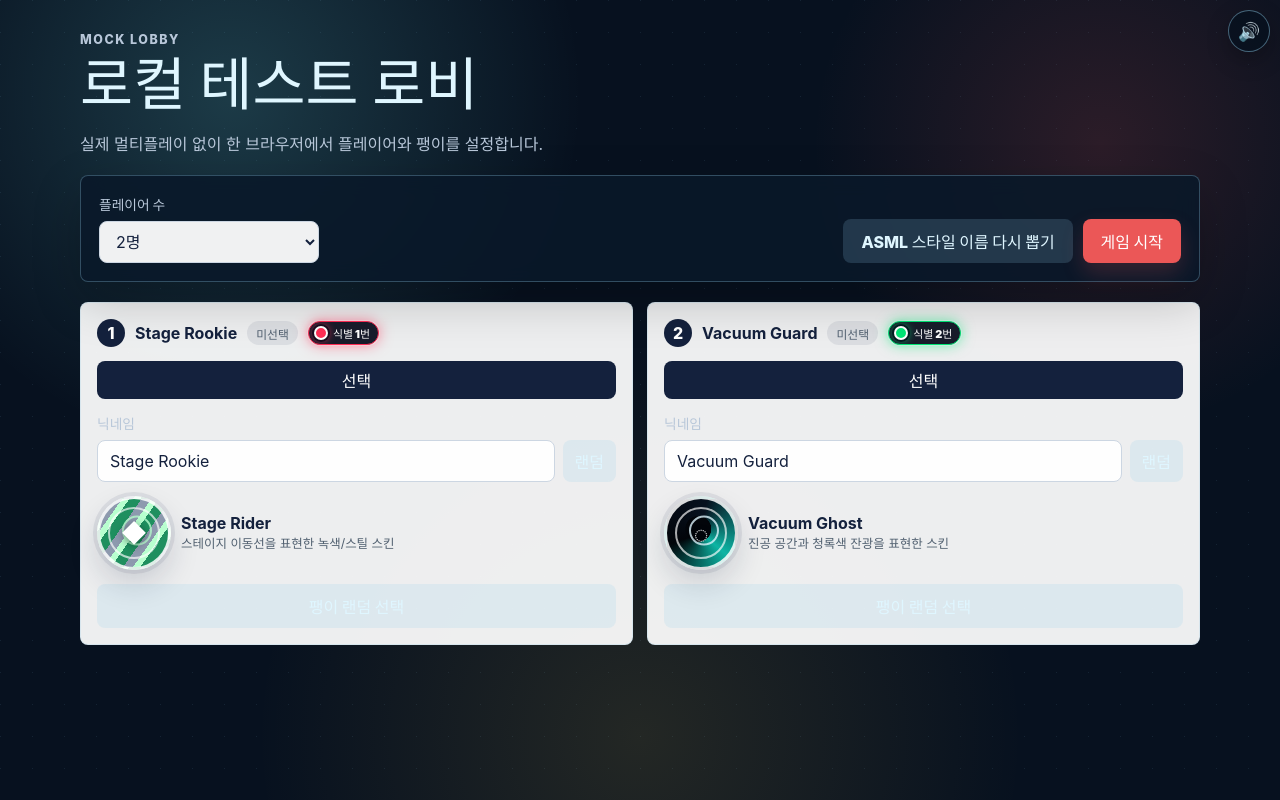
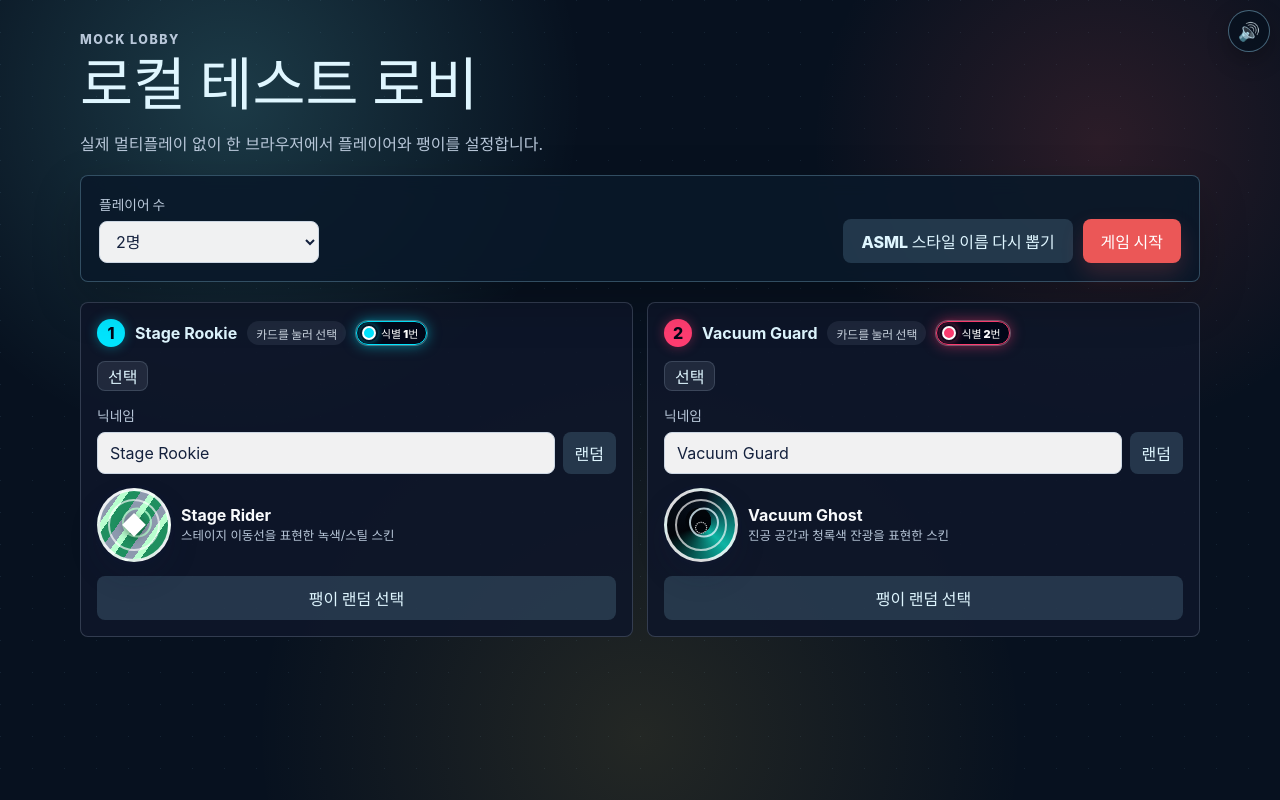
Before and after one commit to pjhm0730/topbot_blade_MVP, a React (Vite) app: page / in a window 1280 px wide. Both pictures are taken after a click on the button "로컬 테스트 시작". Built offline with nearby package versions, Linux system fonts and the light colour scheme.

Commit message:
Fix player identity order in mock lobby

```diff
--- a/src/components/MockLobbyScreen.tsx
+++ b/src/components/MockLobbyScreen.tsx
@@ -22,21 +22,15 @@ function createPlayer(index: number, existingNicknames: string[]): PlayerConfig
 }
 
 function normalizeSelectionOrders(players: PlayerConfig[]): PlayerConfig[] {
-  const selectedIds = players
-    .filter((player) => typeof player.selectionOrder === "number")
-    .sort((a, b) => (a.selectionOrder ?? 0) - (b.selectionOrder ?? 0))
-    .map((player) => player.id);
-
-  return players.map((player) => {
-    const selectedIndex = selectedIds.indexOf(player.id);
-    if (selectedIndex < 0) {
+  return players.map((player, index) => {
+    if (typeof player.selectionOrder !== "number") {
       const { selectionOrder: _selectionOrder, ...nextPlayer } = player;
       return nextPlayer;
     }
 
     return {
       ...player,
-      selectionOrder: selectedIndex + 1,
+      selectionOrder: index + 1,
     };
   });
 }
@@ -121,32 +115,32 @@ export function MockLobbyScreen({ players, onPlayersChange, onStartGame }: MockL
   };
 
   const togglePlayerSelection = (playerId: string) => {
-    const selectedPlayer = players.find((player) => player.id === playerId);
-    if (!selectedPlayer) {
+    const playerIndex = players.findIndex((player) => player.id === playerId);
+    if (playerIndex < 0) {
       return;
     }
 
-    if (selectedPlayer.selectionOrder) {
-      onPlayersChange(
-        normalizeSelectionOrders(
-          players.map((player) =>
-            player.id === playerId
-              ? {
-                  ...player,
-                  selectionOrder: undefined,
-                }
-              : player,
-          ),
-        ),
-      );
-      return;
-    }
+    const selectedPlayer = players[playerIndex];
 
-    const nextOrder =
-      players.reduce((maxOrder, player) => Math.max(maxOrder, player.selectionOrder ?? 0), 0) + 1;
-    updatePlayer(playerId, {
-      selectionOrder: nextOrder,
-    });
+    onPlayersChange(
+      normalizeSelectionOrders(
+        players.map((player, index) => {
+          if (player.id !== playerId) {
+            return player;
+          }
+
+          if (typeof selectedPlayer.selectionOrder === "number") {
+            const { selectionOrder: _selectionOrder, ...nextPlayer } = player;
+            return nextPlayer;
+          }
+
+          return {
+            ...player,
+            selectionOrder: index + 1,
+          };
+        }),
+      ),
+    );
   };
 
   return (
@@ -186,20 +180,30 @@ export function MockLobbyScreen({ players, onPlayersChange, onStartGame }: MockL
           const isSelected = typeof player.selectionOrder === "number";
           const identityAssignment = identityByPlayerId.get(player.id);
           const identityColor = identityAssignment?.identityColor ?? "#f8fafc";
-          const identityOrder = identityAssignment?.selectionOrder ?? index + 1;
+          const identityOrder = identityAssignment?.identityOrder ?? index + 1;
 
           return (
-            <article className={`player-card ${isSelected ? "is-picked-player-card" : ""}`} key={player.id}>
+            <article
+              className={`player-card ${isSelected ? "is-picked-player-card player-card--selected" : ""}`}
+              key={player.id}
+              role="button"
+              tabIndex={0}
+              style={{ "--identity-color": identityColor } as CSSProperties}
+              onClick={() => togglePlayerSelection(player.id)}
+              onKeyDown={(event) => {
+                if (event.key === "Enter" || event.key === " ") {
+                  event.preventDefault();
+                  togglePlayerSelection(player.id);
+                }
+              }}
+            >
               <div className="player-card-header">
                 <span className="player-number">{index + 1}</span>
                 <strong>{player.nickname || `플레이어 ${index + 1}`}</strong>
-                <span className={`selection-order-badge ${isSelected ? "is-picked" : ""}`}>
-                  {isSelected ? `${player.selectionOrder}번` : "미선택"}
+                <span className={`selection-order-badge selection-badge ${isSelected ? "is-picked" : ""}`}>
+                  {isSelected ? `${identityOrder}번 선택됨` : "카드를 눌러 선택"}
                 </span>
-                <span
-                  className="player-identity-chip"
-                  style={{ "--identity-color": identityColor } as CSSProperties}
-                >
+                <span className="player-identity-chip">
                   <span className="player-identity-swatch" />
                   식별 {identityOrder}번
                 </span>
@@ -207,25 +211,47 @@ export function MockLobbyScreen({ players, onPlayersChange, onStartGame }: MockL
               <button
                 className={`selection-button ${isSelected ? "is-picked" : ""}`}
                 type="button"
-                onClick={() => togglePlayerSelection(player.id)}
+                onClick={(event) => {
+                  event.stopPropagation();
+                  togglePlayerSelection(player.id);
+                }}
+                onKeyDown={(event) => event.stopPropagation()}
               >
                 {isSelected ? "선택 해제" : "선택"}
               </button>
               <div className="nickname-row">
-                <label className="field">
+                <label className="field" onClick={(event) => event.stopPropagation()}>
                   <span>닉네임</span>
                   <input
                     value={player.nickname}
                     maxLength={16}
+                    onClick={(event) => event.stopPropagation()}
+                    onKeyDown={(event) => event.stopPropagation()}
                     onChange={(event) => updatePlayer(player.id, { nickname: event.target.value })}
                   />
                 </label>
-                <button className="secondary-button small-button" type="button" onClick={() => rerollPlayerNickname(player.id)}>
+                <button
+                  className="secondary-button small-button"
+                  type="button"
+                  onClick={(event) => {
+                    event.stopPropagation();
+                    rerollPlayerNickname(player.id);
+                  }}
+                  onKeyDown={(event) => event.stopPropagation()}
+                >
                   랜덤
                 </button>
               </div>
               <BladeSkinPreview skinId={player.bladeSkinId} />
-              <button className="secondary-button full-width" type="button" onClick={() => rerollPlayerSkin(player.id)}>
+              <button
+                className="secondary-button full-width"
+                type="button"
+                onClick={(event) => {
+                  event.stopPropagation();
+                  rerollPlayerSkin(player.id);
+                }}
+                onKeyDown={(event) => event.stopPropagation()}
+              >
                 팽이 랜덤 선택
               </button>
             </article>
--- a/src/components/ResultScreen.tsx
+++ b/src/components/ResultScreen.tsx
@@ -1,6 +1,7 @@
 import type { BattleResult, PlayerConfig } from "../types";
 import { BladeSkinPreview } from "./BladeSkinPreview";
 import { getBladeSkin } from "../game/bladeSkins";
+import { createPlayerIdentityAssignments } from "../game/playerIdentityColors";
 
 interface ResultScreenProps {
   result: BattleResult;
@@ -14,8 +15,8 @@ function formatSeconds(value: number): string {
   return `${value.toFixed(1)}초`;
 }
 
-function formatSelectionOrder(player?: PlayerConfig): string | null {
-  return player?.selectionOrder ? `${player.selectionOrder}번` : null;
+function formatSelectionOrder(selectionOrder?: number): string | null {
+  return typeof selectionOrder === "number" ? `${selectionOrder}번` : null;
 }
 
 function getResultReasonText(reason: BattleResult["reason"]): string {
@@ -37,6 +38,13 @@ function getResultReasonText(reason: BattleResult["reason"]): string {
 export function ResultScreen({ result, players, localPlayerId, onRetry, onBackToLobby }: ResultScreenProps) {
   const beverageBuyerId = result.beverageBuyerId ?? result.loserId;
   const beverageBuyerNickname = result.beverageBuyerNickname ?? result.loserNickname;
+  const identityByPlayerId = new Map(
+    createPlayerIdentityAssignments(players).map((assignment) => [assignment.playerId, assignment]),
+  );
+  const getSelectionOrderText = (playerId: string, player?: PlayerConfig): string | null => {
+    const fixedOrder = player?.selectionOrder ?? identityByPlayerId.get(playerId)?.selectionOrder;
+    return formatSelectionOrder(fixedOrder);
+  };
   const sortedSummaries = [...result.summaries].sort((a, b) => {
     if (a.playerId === beverageBuyerId) {
       return -1;
@@ -50,7 +58,7 @@ export function ResultScreen({ result, players, localPlayerId, onRetry, onBackTo
   });
   const beverageBuyerSummary = sortedSummaries.find((summary) => summary.playerId === beverageBuyerId);
   const beverageBuyerPlayer = players.find((player) => player.id === beverageBuyerId);
-  const beverageBuyerSelectionOrder = formatSelectionOrder(beverageBuyerPlayer);
+  const beverageBuyerSelectionOrder = getSelectionOrderText(beverageBuyerId, beverageBuyerPlayer);
   const beverageBuyerDisplayName = beverageBuyerSelectionOrder
     ? `${beverageBuyerSelectionOrder} ${beverageBuyerNickname}`
     : beverageBuyerNickname;
@@ -92,7 +100,7 @@ export function ResultScreen({ result, players, localPlayerId, onRetry, onBackTo
               const bladeSkin = getBladeSkin(player?.bladeSkinId ?? summary.bladeSkinId);
               const isBeverageBuyer = summary.playerId === beverageBuyerId;
               const isLocalPlayer = summary.playerId === localPlayerId;
-              const selectionOrder = formatSelectionOrder(player);
+              const selectionOrder = getSelectionOrderText(summary.playerId, player);
 
               return (
                 <tr key={summary.playerId} className={isBeverageBuyer ? "buyer-row" : undefined}>
@@ -133,7 +141,7 @@ export function ResultScreen({ result, players, localPlayerId, onRetry, onBackTo
           const bladeSkin = getBladeSkin(player?.bladeSkinId ?? summary.bladeSkinId);
           const isBeverageBuyer = summary.playerId === beverageBuyerId;
           const isLocalPlayer = summary.playerId === localPlayerId;
-          const selectionOrder = formatSelectionOrder(player);
+          const selectionOrder = getSelectionOrderText(summary.playerId, player);
 
           return (
             <article
--- a/src/game/playerIdentityColors.ts
+++ b/src/game/playerIdentityColors.ts
@@ -1,110 +1,51 @@
 import type { PlayerConfig } from "../types";
 
 export const PLAYER_IDENTITY_COLOR_PALETTE = [
-  "#ff2d55",
-  "#00e676",
-  "#2979ff",
-  "#ffd600",
-  "#ff8c00",
-  "#bf5af2",
-  "#00e5ff",
-  "#f8fafc",
-  "#ff4fd8",
-  "#7cff00",
+  "#00E5FF",
+  "#FF3D71",
+  "#FFD600",
+  "#00E676",
+  "#B388FF",
+  "#FF9100",
+  "#40C4FF",
+  "#FF6E40",
+  "#64FFDA",
+  "#F50057",
 ] as const;
+
+export const PLAYER_IDENTITY_COLORS = PLAYER_IDENTITY_COLOR_PALETTE;
 
 export interface PlayerIdentityAssignment {
   playerId: string;
+  playerIndex: number;
+  identityOrder: number;
   selectionOrder: number;
   identityColor: string;
 }
 
 export function createPlayerIdentityAssignments(players: readonly PlayerConfig[]): PlayerIdentityAssignment[] {
-  const indexedPlayers = players.map((player, sourceIndex) => ({ player, sourceIndex }));
-  const selectedPlayers = indexedPlayers
-    .filter(({ player }) => isValidSelectionOrder(player.selectionOrder))
-    .sort(
-      (a, b) =>
-        (a.player.selectionOrder ?? 0) - (b.player.selectionOrder ?? 0) ||
-        a.sourceIndex - b.sourceIndex,
-    );
-  const selectionOrderByPlayerId = new Map<string, number>();
-  let nextOrder = 1;
+  return players.map((player, index) => ({
+    playerId: player.id,
+    playerIndex: index,
+    identityOrder: index + 1,
+    selectionOrder: index + 1,
+    identityColor: getPlayerIdentityColorByIndex(index),
+  }));
+}
 
-  selectedPlayers.forEach(({ player }) => {
-    if (selectionOrderByPlayerId.has(player.id)) {
-      return;
-    }
-
-    selectionOrderByPlayerId.set(player.id, nextOrder);
-    nextOrder += 1;
-  });
-
-  indexedPlayers.forEach(({ player }) => {
-    if (selectionOrderByPlayerId.has(player.id)) {
-      return;
-    }
-
-    selectionOrderByPlayerId.set(player.id, nextOrder);
-    nextOrder += 1;
-  });
-
-  return indexedPlayers.map(({ player, sourceIndex }) => {
-    const selectionOrder = selectionOrderByPlayerId.get(player.id) ?? sourceIndex + 1;
-
-    return {
-      playerId: player.id,
-      selectionOrder,
-      identityColor: getPlayerIdentityColor(selectionOrder),
-    };
-  });
+export function getPlayerIdentityColorByIndex(index: number): string {
+  const normalizedIndex = Number.isFinite(index) ? Math.max(0, Math.trunc(index)) : 0;
+  return PLAYER_IDENTITY_COLOR_PALETTE[normalizedIndex % PLAYER_IDENTITY_COLOR_PALETTE.length];
 }
 
 export function getPlayerIdentityColor(selectionOrder: number): string {
-  const paletteIndex = Math.max(0, Math.round(selectionOrder) - 1);
-  return PLAYER_IDENTITY_COLOR_PALETTE[paletteIndex] ?? createOverflowIdentityColor(paletteIndex);
+  return getPlayerIdentityColorByIndex(selectionOrder - 1);
 }
 
 export function getIdentityTextColor(identityColor: string): "#020617" | "#ffffff" {
   const color = parseHexColor(identityColor);
   const brightness = (color.r * 299 + color.g * 587 + color.b * 114) / 1000;
   return brightness >= 150 ? "#020617" : "#ffffff";
-}
-
-function isValidSelectionOrder(selectionOrder: number | undefined): selectionOrder is number {
-  return typeof selectionOrder === "number" && Number.isFinite(selectionOrder) && selectionOrder > 0;
-}
-
-function createOverflowIdentityColor(index: number): string {
-  const hue = (index * 137.508) % 360;
-  return hslToHex(hue, 92, 58);
-}
-
-function hslToHex(hue: number, saturation: number, lightness: number): string {
-  const normalizedSaturation = saturation / 100;
-  const normalizedLightness = lightness / 100;
-  const chroma = (1 - Math.abs(2 * normalizedLightness - 1)) * normalizedSaturation;
-  const huePrime = hue / 60;
-  const x = chroma * (1 - Math.abs((huePrime % 2) - 1));
-  const match = normalizedLightness - chroma / 2;
-  const [r, g, b] =
-    huePrime < 1
-      ? [chroma, x, 0]
-      : huePrime < 2
-        ? [x, chroma, 0]
-        : huePrime < 3
-          ? [0, chroma, x]
-          : huePrime < 4
-            ? [0, x, chroma]
-            : huePrime < 5
-              ? [x, 0, chroma]
-              : [chroma, 0, x];
-
-  return `#${toHexChannel((r + match) * 255)}${toHexChannel((g + match) * 255)}${toHexChannel((b + match) * 255)}`;
-}
-
-function toHexChannel(value: number): string {
-  return Math.round(value).toString(16).padStart(2, "0");
 }
 
 function parseHexColor(hexColor: string): { r: number; g: number; b: number } {
--- a/src/styles.css
+++ b/src/styles.css
@@ -296,13 +296,51 @@ button {
   background: rgba(255, 255, 255, 0.93);
   color: #14213d;
   padding: 16px;
-}
-
-.player-card.is-picked-player-card {
-  border-color: rgba(255, 209, 102, 0.74);
+  transition:
+    transform 140ms ease,
+    border-color 140ms ease,
+    box-shadow 140ms ease,
+    background 140ms ease;
+}
+
+.lobby-screen .player-card {
+  cursor: pointer;
+  border-color: rgba(148, 163, 184, 0.28);
+  background: rgba(15, 23, 42, 0.9);
+  color: #dff6ff;
+}
+
+.lobby-screen .player-card:hover {
+  border-color: color-mix(in srgb, var(--identity-color, #f8fafc) 45%, rgba(148, 163, 184, 0.28));
+  transform: translateY(-1px);
+}
+
+.lobby-screen .player-card:focus-visible {
+  outline: 2px solid var(--identity-color, #8ecae6);
+  outline-offset: 3px;
+}
+
+.player-card.is-picked-player-card,
+.player-card.player-card--selected {
+  border-color: var(--identity-color, #ffd166);
   box-shadow:
-    0 0 0 2px rgba(255, 209, 102, 0.18),
-    0 16px 34px rgba(255, 209, 102, 0.12);
+    0 0 0 2px color-mix(in srgb, var(--identity-color, #ffd166) 60%, transparent),
+    0 0 22px color-mix(in srgb, var(--identity-color, #ffd166) 45%, transparent),
+    0 16px 34px rgba(2, 6, 23, 0.18);
+}
+
+.lobby-screen .player-card--selected {
+  background:
+    radial-gradient(circle at top left, color-mix(in srgb, var(--identity-color, #ffd166) 28%, transparent), transparent 42%),
+    rgba(15, 23, 42, 0.96);
+}
+
+.lobby-screen .player-card .blade-preview-meta strong {
+  color: #f8fafc;
+}
+
+.lobby-screen .player-card .blade-preview-meta span {
+  color: #b8c7d9;
 }
 
 .nickname-row {
@@ -339,6 +377,12 @@ button {
   color: #ffffff;
   background: #14213d;
   font-weight: 800;
+}
+
+.lobby-screen .player-number {
+  background: var(--identity-color, #14213d);
+  color: #020617;
+  box-shadow: 0 0 12px color-mix(in srgb, var(--identity-color, #8ecae6) 36%, transparent);
 }
 
 .selection-order-badge,
@@ -360,6 +404,17 @@ button {
 .result-compact-order.has-order {
   background: rgba(255, 209, 102, 0.34);
   color: #7a4b00;
+}
+
+.lobby-screen .selection-order-badge {
+  background: rgba(148, 163, 184, 0.12);
+  color: #cbd5e1;
+}
+
+.lobby-screen .player-card--selected .selection-badge {
+  background: var(--identity-color, #ffd166);
+  color: #020617;
+  font-weight: 900;
 }
 
 .player-identity-chip {
@@ -413,10 +468,26 @@ button {
   font-weight: 900;
 }
 
+.lobby-screen .selection-button {
+  width: fit-content;
+  min-height: 30px;
+  justify-self: start;
+  border-color: rgba(148, 163, 184, 0.24);
+  background: rgba(148, 163, 184, 0.14);
+  color: #dff6ff;
+  padding: 0 10px;
+}
+
 .selection-button.is-picked {
   border-color: rgba(235, 87, 87, 0.32);
   background: rgba(255, 236, 236, 0.95);
   color: #b4232a;
+}
+
+.lobby-screen .selection-button.is-picked {
+  border-color: var(--identity-color, #ffd166);
+  background: color-mix(in srgb, var(--identity-color, #ffd166) 16%, rgba(2, 6, 23, 0.88));
+  color: #f8fafc;
 }
 
 .top-dot {
```
Also changed, not shown: 1 other file (tests, documents, lock files or other folders).
